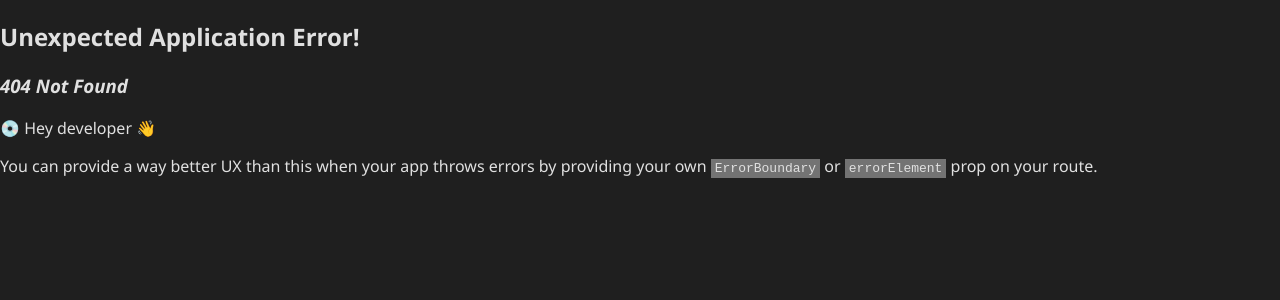
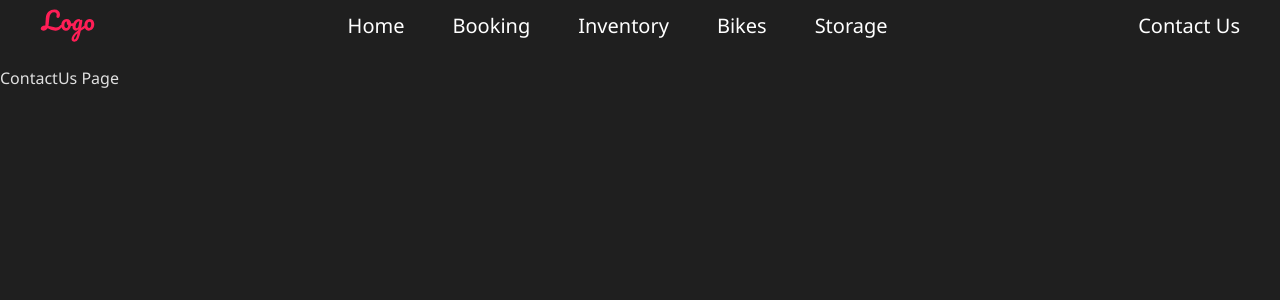
Before and after one commit to DarthMaxwell/MCWorkshop, a React (Vite) app in the folder mcworkshop.client/: page /contactus in a window 1280 px wide. Before the commit this address had no page. Shown: the top 300 px of the page. Built offline with nearby package versions, Linux system fonts and the light colour scheme.

Commit message:
added contact page and fixed bug with common types

```diff
--- a/mcworkshop.client/src/Componets/BikeList/BikeList.tsx
+++ b/mcworkshop.client/src/Componets/BikeList/BikeList.tsx
@@ -21,7 +21,7 @@ function BikeList() {
         if (bikes) {
             if (bikes.length > 0) {
                 return (bikes.map((bike) =>
-                    <Bike picture={bike.Picture} model={bike.Model} brand={bike.Brand} km={bike.Km} des={bike.Des} price={bike.Price} />));
+                    <Bike picture={bike.picture} model={bike.model} brand={bike.brand} km={bike.km} des={bike.des} price={bike.price} />));
             } else {
                 return (<p>We currently dont have any motorcycles for sale (Maybe down the line we can have a email notification when we have a bike for sale or also show bikes we are working on)</p>);
             }
--- a/mcworkshop.client/src/Componets/ItemList/ItemList.tsx
+++ b/mcworkshop.client/src/Componets/ItemList/ItemList.tsx
@@ -21,7 +21,7 @@ function ItemList() {
         if (inventory) {
             if (inventory.length > 0) {
                 return (inventory.map((item) =>
-                    <Item picture={item.Picture} name={item.Name} itemId={item.ItemId} stock={item.Stock} />));
+                    <Item picture={item.picture} name={item.name} itemId={item.itemId} stock={item.stock} />));
                 } else {
                 return (<p>We dont currently have anything in stock. If you need something give us a call and well see if we can get it.</p>);
             }
--- a/mcworkshop.client/src/Componets/NavBar/Navbar.tsx
+++ b/mcworkshop.client/src/Componets/NavBar/Navbar.tsx
@@ -6,7 +6,9 @@ function Navbar() {
         <nav>
             <ul>
                 <li className="logo">
-                    <img src="/logo.svg"/>
+                    <Link to="/">
+                        <img src="/logo.svg"/>
+                    </Link>
                 </li>
 
                 <div className="nav-links">
@@ -18,7 +20,7 @@ function Navbar() {
                 </div>
 
                 <li className="contact">
-                    <Link to="/contact">Contact Us</Link>
+                    <Link to="/contactus">Contact Us</Link>
                 </li>
             </ul>
         </nav>
--- /dev/null
+++ b/mcworkshop.client/src/Pages/ContactUsPage/ContactUsPage.tsx
@@ -0,0 +1,7 @@
+function ContactUsPage() {
+  return (
+    <p>ContactUs Page</p>
+  );
+}
+
+export default ContactUsPage;
--- a/mcworkshop.client/src/Routes/Routes.tsx
+++ b/mcworkshop.client/src/Routes/Routes.tsx
@@ -6,6 +6,7 @@ import InventoryPage from "../Pages/InventoryPage/InventoryPage";
 import BikesPage from "../Pages/BikesPage/BikesPage";
 import BikeStoragePage from "../Pages/BikeStoragePage/BikeStoragePage";
 import AdminPage from "../Pages/AdminPage/AdminPage";
+import ContactUsPage from "../Pages/ContactUsPage/ContactUsPage";
 
 export const router = createBrowserRouter([
     {
@@ -17,6 +18,7 @@ export const router = createBrowserRouter([
             { path: "inventory", element: <InventoryPage /> },
             { path: "bikes", element: <BikesPage /> },
             { path: "storage", element: <BikeStoragePage /> },
+            { path: "contactus", element: <ContactUsPage /> },
             { path: "admin", element: <AdminPage /> },
         ]
     }
```
Also changed, not shown: mcworkshop.client/src/Types/common.ts (+26 -26 lines).
